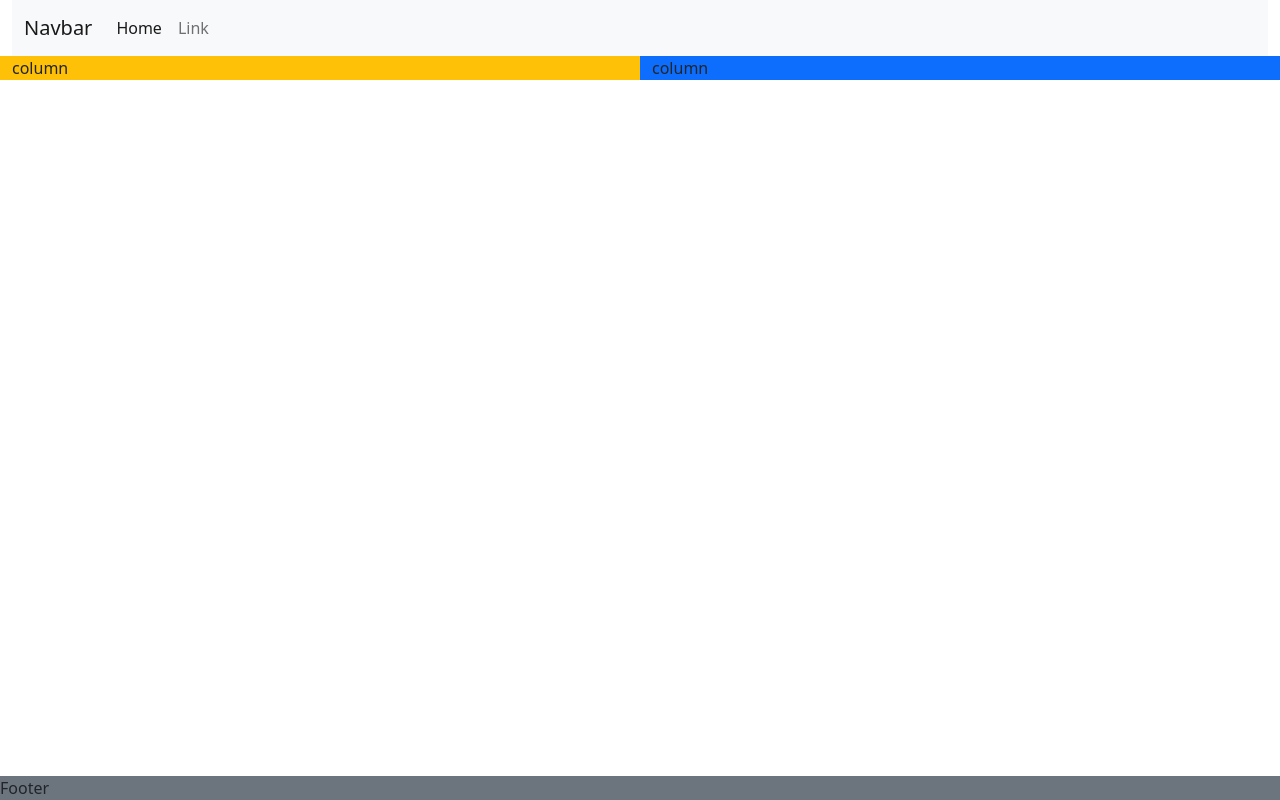
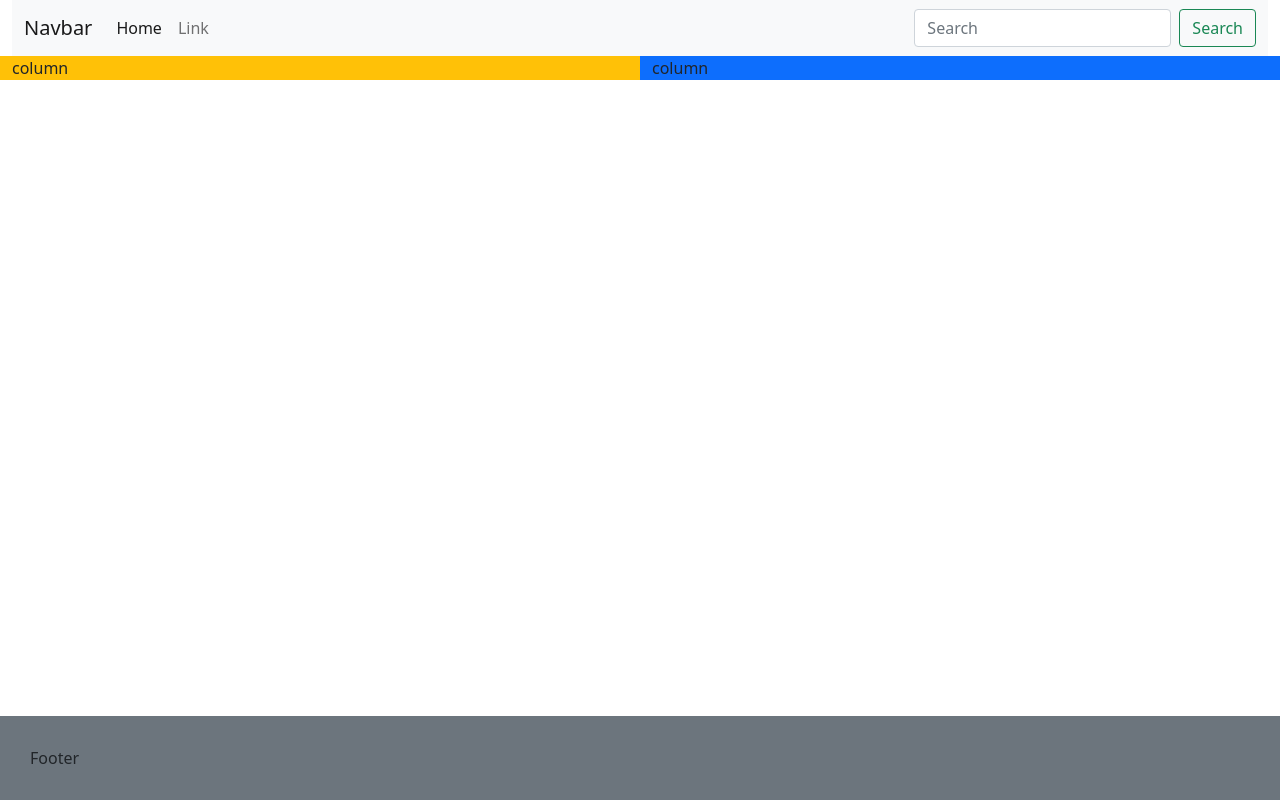
Before and after one commit to atem-tech/collab-practice, a plain HTML site: page project/index.html in a window 1280 px wide. Drawn offline with nearby package versions, Linux system fonts and the light colour scheme.

Commit message:
css added
css added for margin and footer

```diff
--- a/project/CSS/style.css
+++ b/project/CSS/style.css
@@ -0,0 +1,6 @@
+* {
+  margin: 0%;
+}
+footer {
+  padding: 30px;
+}
--- a/project/index.html
+++ b/project/index.html
@@ -40,14 +40,26 @@
                 <a class="nav-link" href="#">Link</a>
               </li>
             </ul>
+            <form class="d-flex">
+              <input
+                class="form-control me-2"
+                type="search"
+                placeholder="Search"
+                aria-label="Search"
+              />
+              <button class="btn btn-outline-success" type="submit">
+                Search
+              </button>
+            </form>
           </div>
         </div>
       </nav>
 
       <div class="row">
-        <div class="col-md-6 bg-warning">column</div>
-        <div class="col-md-6 bg-primary">column</div>
+        <div class="col-sm-6 bg-warning">column</div>
+        <div class="col-sm-6 bg-primary">column</div>
       </div>
+
       <footer class="bg-secondary fixed-bottom">Footer</footer>
     </div>
 
```
